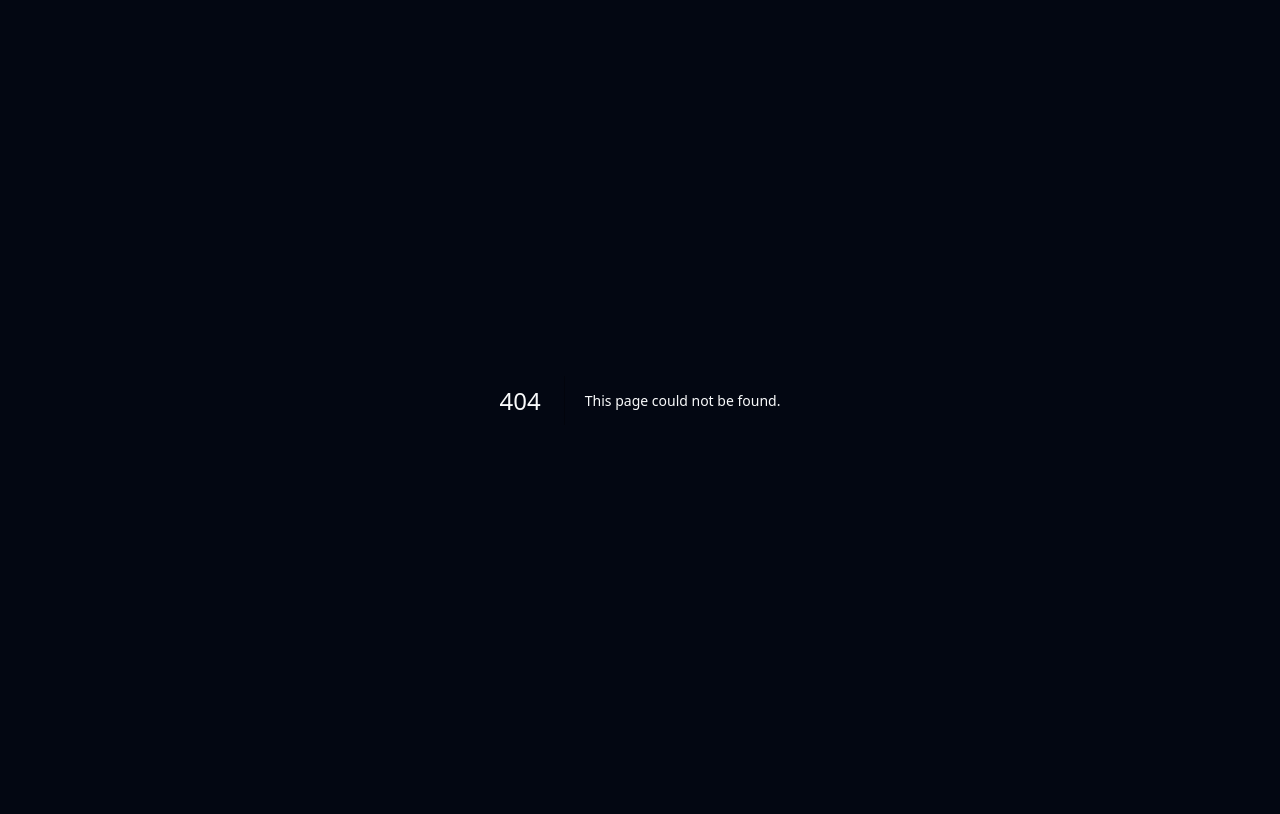
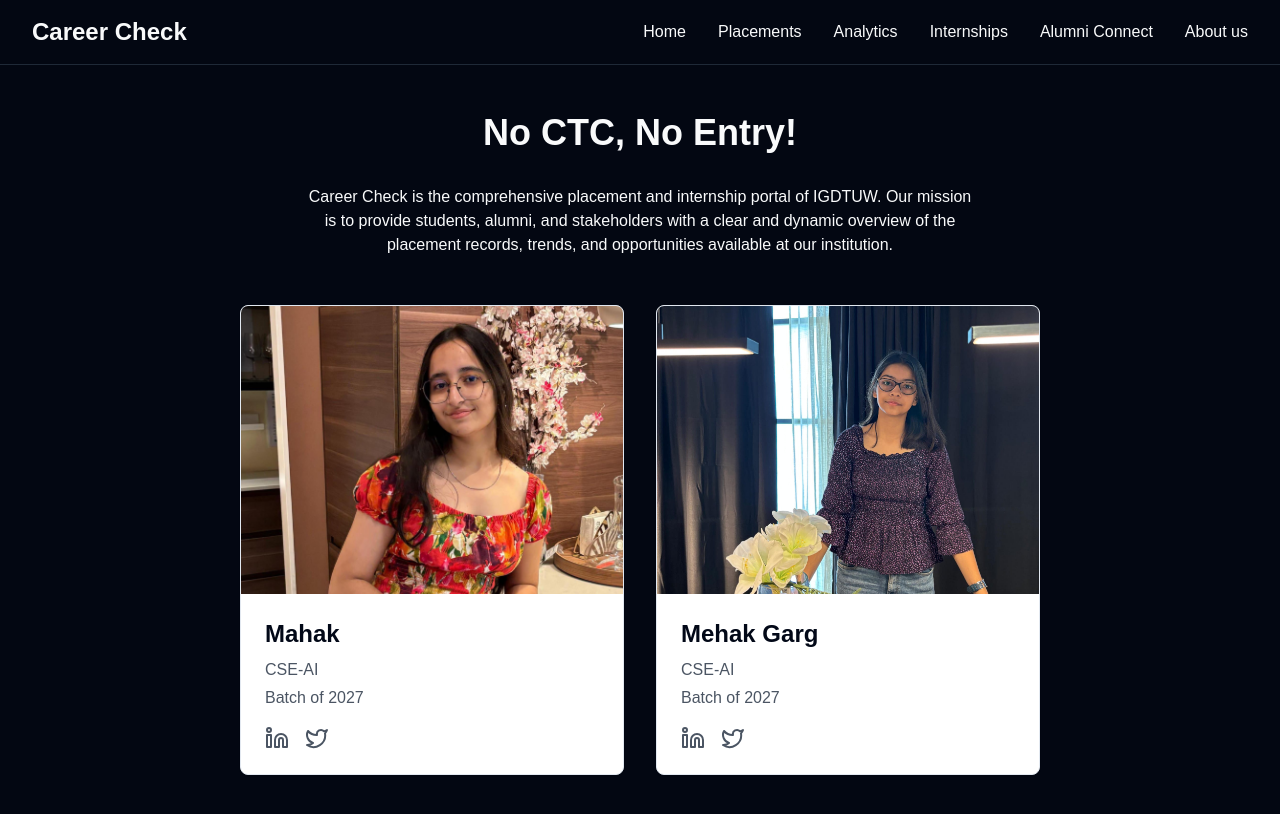
Before and after one commit to mahak2005/CareerCheck, a Next.js app: page /about-us in a window 1280 px wide. Before the commit this address had no page. Shown: the top 814 px of the page. Built offline with nearby package versions, Linux system fonts and the light colour scheme.

Commit message:
about us

```diff
--- /dev/null
+++ b/app/about-us/page.tsx
@@ -0,0 +1,93 @@
+import { Card, CardContent, CardHeader } from "@/components/ui/card"
+import { Github, Linkedin, Twitter } from 'lucide-react'
+import Image from "next/image"
+import Link from "next/link"
+import { Navbar } from "@/components/navbar"
+
+interface FounderInfo {
+  name: string
+  image: string
+  branch: string
+  batch: string
+  socials: {
+    github?: string
+    linkedin?: string
+    twitter?: string
+  }
+}
+
+const founders: FounderInfo[] = [
+  {
+    name: "Mahak",
+    image: "/mahak.jpg",
+    branch: "CSE-AI",
+    batch: "2027",
+    socials: {
+      linkedin: "https://www.linkedin.com/in/mahak-154720287/",
+      twitter: "https://x.com/NoobCoderVibes"
+    }
+  },
+  {
+    name: "Mehak Garg",
+    image: "/mehak.jpg",
+    branch: "CSE-AI",
+    batch: "2027",
+    socials: {
+      linkedin: "https://www.linkedin.com/in/mehak-garg-084642282/",
+      twitter: "https://x.com/mehaktwts"
+    }
+  }
+]
+
+export default function AboutUs() {
+  return (
+    <div className="min-h-screen ">
+      <Navbar />
+      <div className="py-12 px-4 sm:px-6 lg:px-8">
+        <div className="max-w-5xl mx-auto">
+          <h1 className="text-4xl font-bold text-center mb-8 text-white-800">No CTC, No Entry!</h1>
+          <p className="text-center text-white-600 mb-12 max-w-2xl mx-auto">
+            Career Check is the comprehensive placement and internship portal of IGDTUW. Our mission is to provide students, alumni, and stakeholders with a clear and dynamic overview of the placement records, trends, and opportunities available at our institution.
+          </p>
+          <div className="flex flex-col sm:flex-row justify-center items-start space-y-8 sm:space-y-0 sm:space-x-8">
+            {founders.map((founder, index) => (
+              <Card key={index} className="w-full sm:w-[calc(50%-1rem)] max-w-sm overflow-hidden transform transition-all duration-300 hover:scale-105 hover:shadow-lg">
+                <CardHeader className="p-0">
+                  <Image
+                    src={founder.image}
+                    alt={founder.name}
+                    width={400}
+                    height={600}
+                    className="w-full h-72 object-cover"
+                  />
+                </CardHeader>
+                <CardContent className="p-6">
+                  <h2 className="text-2xl font-semibold mb-2">{founder.name}</h2>
+                  <p className="text-gray-600 mb-1">{founder.branch}</p>
+                  <p className="text-gray-600 mb-4">Batch of {founder.batch}</p>
+                  <div className="flex space-x-4">
+                    {founder.socials.github && (
+                      <Link href={founder.socials.github} target="_blank" rel="noopener noreferrer">
+                        <Github className="h-6 w-6 text-gray-600 hover:text-gray-900 transition-colors" />
+                      </Link>
+                    )}
+                    {founder.socials.linkedin && (
+                      <Link href={founder.socials.linkedin} target="_blank" rel="noopener noreferrer">
+                        <Linkedin className="h-6 w-6 text-gray-600 hover:text-gray-900 transition-colors" />
+                      </Link>
+                    )}
+                    {founder.socials.twitter && (
+                      <Link href={founder.socials.twitter} target="_blank" rel="noopener noreferrer">
+                        <Twitter className="h-6 w-6 text-gray-600 hover:text-gray-900 transition-colors" />
+                      </Link>
+                    )}
+                  </div>
+                </CardContent>
+              </Card>
+            ))}
+          </div>
+        </div>
+      </div>
+    </div>
+  )
+}
--- a/components/navbar.tsx
+++ b/components/navbar.tsx
@@ -23,8 +23,11 @@ export function Navbar() {
             <Link href="/internships" className="hover:text-gray-300">
               Internships
             </Link>
-            <Link href="/student-profile" className="hover:text-gray-300">
+            <Link href="/alumini-connect" className="hover:text-gray-300">
               Alumni Connect
+            </Link>
+            <Link href="/about-us" className="hover:text-gray-300">
+              About us
             </Link>
           </div>
         </div>
--- /dev/null
+++ b/components/ui/card.tsx
@@ -0,0 +1,79 @@
+import * as React from "react"
+
+import { cn } from "@/lib/utils"
+
+const Card = React.forwardRef<
+  HTMLDivElement,
+  React.HTMLAttributes<HTMLDivElement>
+>(({ className, ...props }, ref) => (
+  <div
+    ref={ref}
+    className={cn(
+      "rounded-lg border bg-card text-card-foreground shadow-sm",
+      className
+    )}
+    {...props}
+  />
+))
+Card.displayName = "Card"
+
+const CardHeader = React.forwardRef<
+  HTMLDivElement,
+  React.HTMLAttributes<HTMLDivElement>
+>(({ className, ...props }, ref) => (
+  <div
+    ref={ref}
+    className={cn("flex flex-col space-y-1.5 p-6", className)}
+    {...props}
+  />
+))
+CardHeader.displayName = "CardHeader"
+
+const CardTitle = React.forwardRef<
+  HTMLParagraphElement,
+  React.HTMLAttributes<HTMLHeadingElement>
+>(({ className, ...props }, ref) => (
+  <h3
+    ref={ref}
+    className={cn(
+      "text-2xl font-semibold leading-none tracking-tight",
+      className
+    )}
+    {...props}
+  />
+))
+CardTitle.displayName = "CardTitle"
+
+const CardDescription = React.forwardRef<
+  HTMLParagraphElement,
+  React.HTMLAttributes<HTMLParagraphElement>
+>(({ className, ...props }, ref) => (
+  <p
+    ref={ref}
+    className={cn("text-sm text-muted-foreground", className)}
+    {...props}
+  />
+))
+CardDescription.displayName = "CardDescription"
+
+const CardContent = React.forwardRef<
+  HTMLDivElement,
+  React.HTMLAttributes<HTMLDivElement>
+>(({ className, ...props }, ref) => (
+  <div ref={ref} className={cn("p-6 pt-0", className)} {...props} />
+))
+CardContent.displayName = "CardContent"
+
+const CardFooter = React.forwardRef<
+  HTMLDivElement,
+  React.HTMLAttributes<HTMLDivElement>
+>(({ className, ...props }, ref) => (
+  <div
+    ref={ref}
+    className={cn("flex items-center p-6 pt-0", className)}
+    {...props}
+  />
+))
+CardFooter.displayName = "CardFooter"
+
+export { Card, CardHeader, CardFooter, CardTitle, CardDescription, CardContent }
```
Also changed, not shown: public/mahak.jpg (added), public/mehak.jpg (added).
